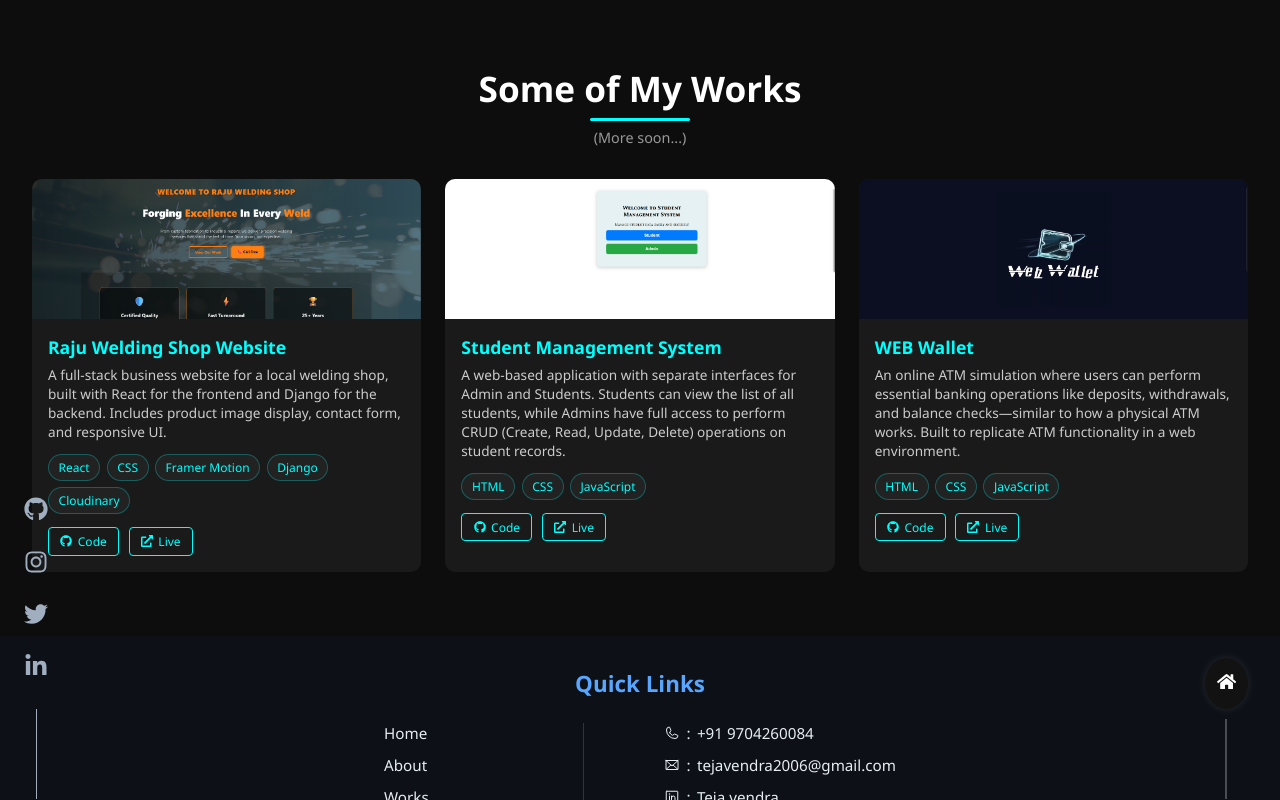
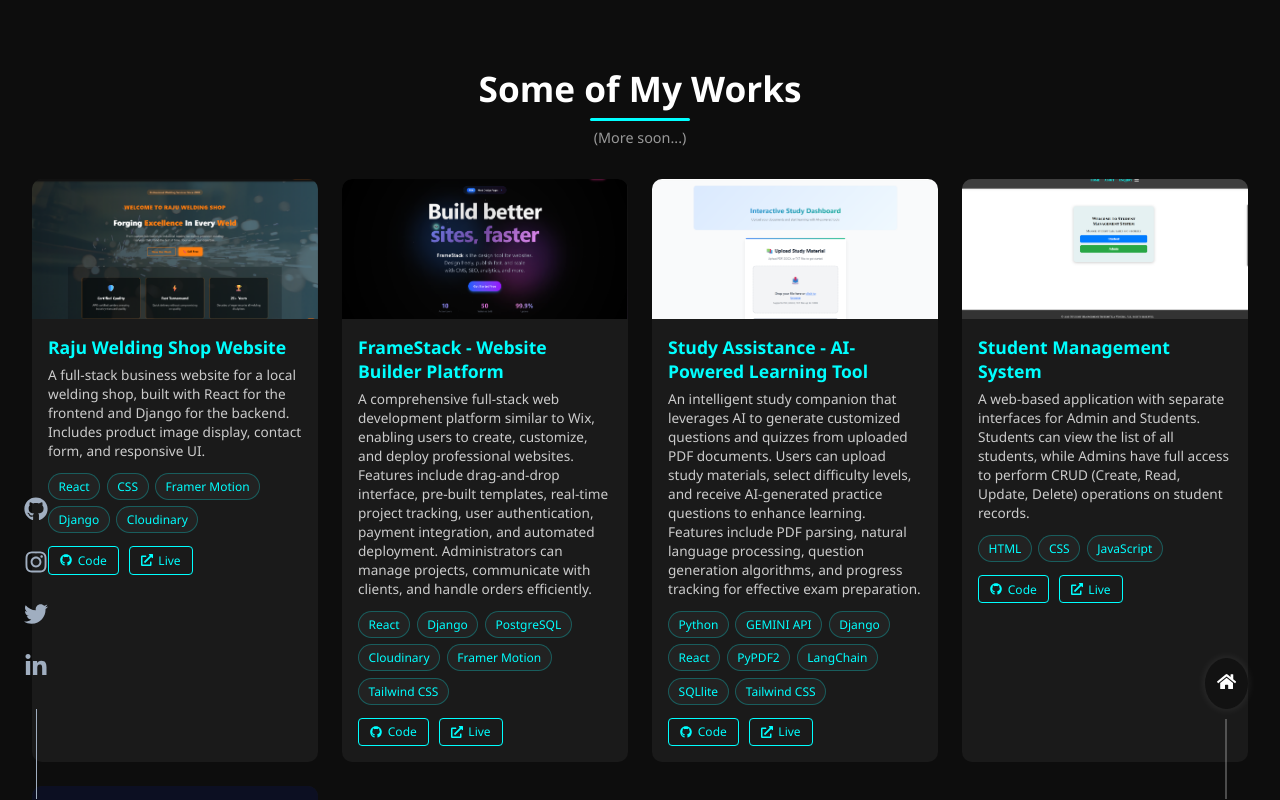
Before and after one commit to TejaVendra/Teja-vendra, a React (Vite) app: page /Projects in a window 1280 px wide. Shown: the top 800 px of the page. Built offline with nearby package versions, Linux system fonts and the light colour scheme.

Commit message:
new projects are added

```diff
--- a/src/pages/Projects.jsx
+++ b/src/pages/Projects.jsx
@@ -11,6 +11,22 @@ function Projects() {
       image: "/rajuwelding.png", // update with your actual image path
       github: "https://github.com/TejaVendra/Raju-welding",
       demo: "https://raju-weldings.onrender.com", // live deployed link
+    },
+    {
+      title: "FrameStack - Website Builder Platform",
+      description: "A comprehensive full-stack web development platform similar to Wix, enabling users to create, customize, and deploy professional websites. Features include drag-and-drop interface, pre-built templates, real-time project tracking, user authentication, payment integration, and automated deployment. Administrators can manage projects, communicate with clients, and handle orders efficiently.",
+      tech: ["React", "Django", "PostgreSQL", "Cloudinary", "Framer Motion", "Tailwind CSS"],
+      image: "/framestack.png",
+      github: "https://github.com/TejaVendra/framestack",
+      demo: "https://framestack.onrender.com/",
+    },
+{
+      title: "Study Assistance - AI-Powered Learning Tool",
+      description: "An intelligent study companion that leverages AI to generate customized questions and quizzes from uploaded PDF documents. Users can upload study materials, select difficulty levels, and receive AI-generated practice questions to enhance learning. Features include PDF parsing, natural language processing, question generation algorithms, and progress tracking for effective exam preparation.",
+      tech: ["Python", "GEMINI API", "Django", "React", "PyPDF2", "LangChain", "SQLlite", "Tailwind CSS"],
+      image: "/study-assistance.png",
+      github: "https://github.com/TejaVendra/-Study-assistant",
+      demo: "https://study-assistant04.onrender.com/",
     },
     {
       title: "Student Management System",
```
Also changed, not shown: public/framestack.png (added), public/study-assistance.png (added).
